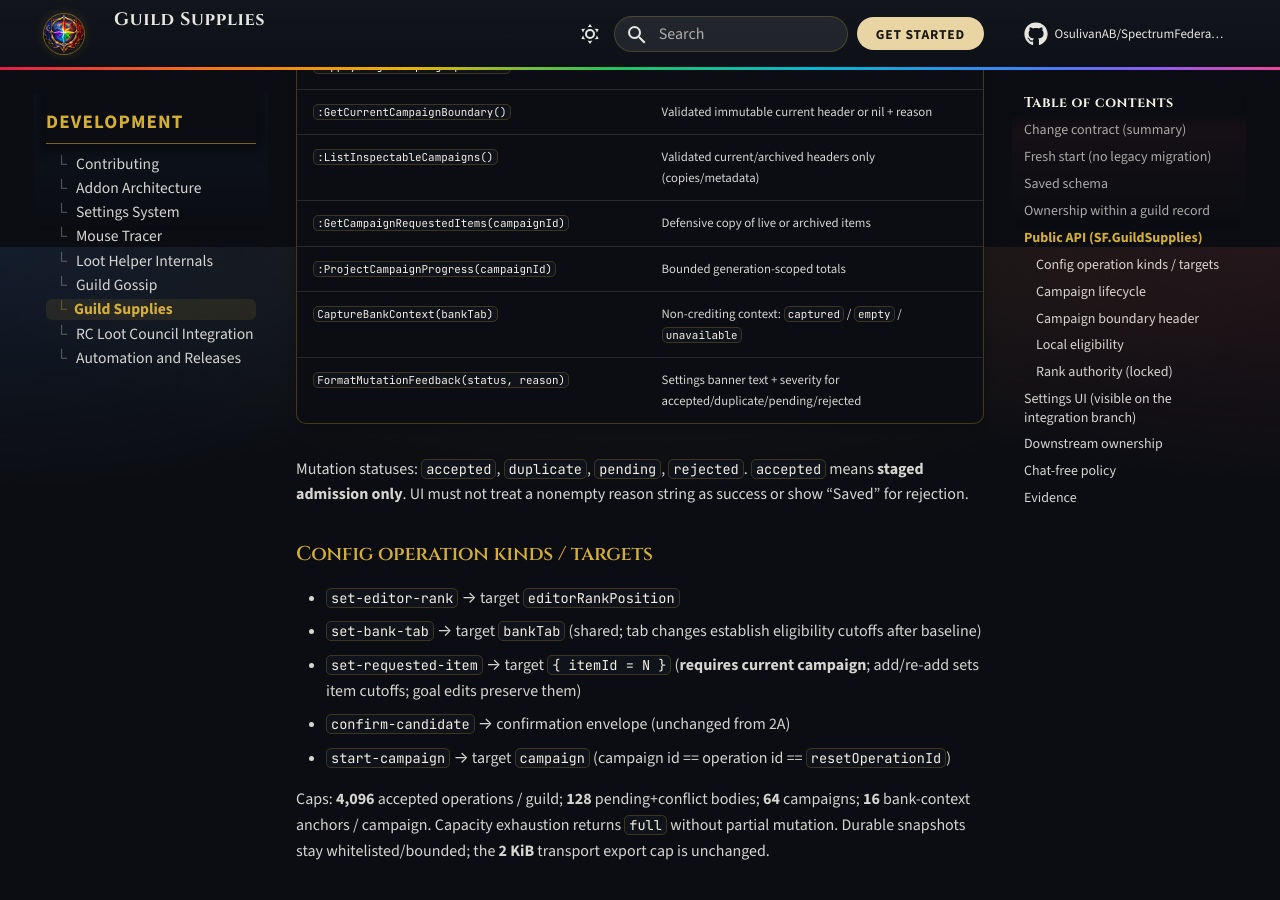
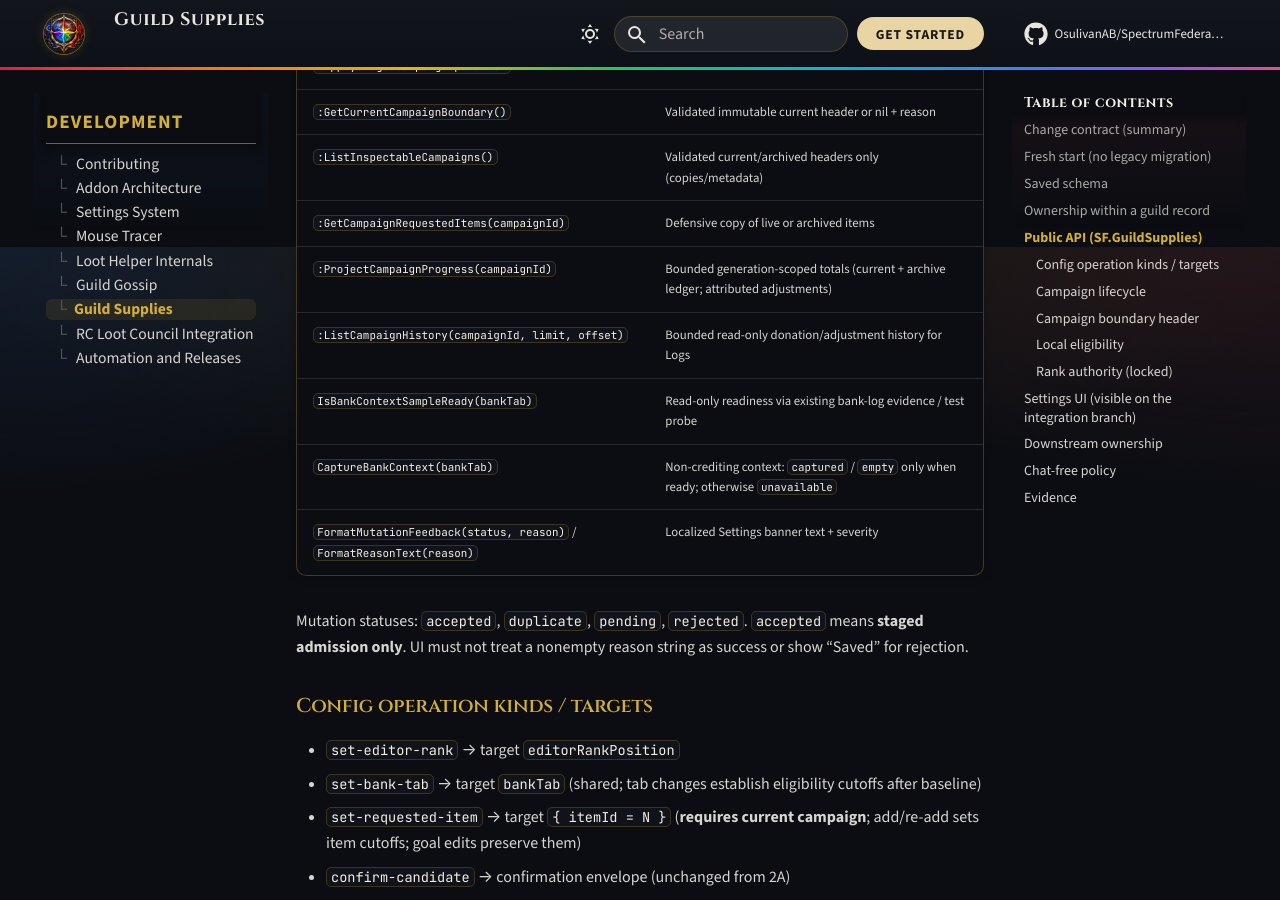
Before and after one commit to OsulivanAB/SpectrumFederation, an MkDocs documentation site: the page built from docs/development/guild-supplies/index.md, in a window 1280 px wide and 900 px high, scrolled down 3353 px. Built offline with MkDocs 1.6.1 and Material for MkDocs 9.7.7, drawn with Linux system fonts in a browser that asks for light colours; comment, search, counter and statistics services are not loaded; some of the changed text lies outside the part shown.

Commit message:
Repair PR #394 IMPLEMENT findings for Guild Supplies 2B Settings and campaigns.
Wire both pages through DefinitionRenderer Build/Refresh, supported bank-tab and
goal callbacks, editor-rank/small-guild threshold controls, dynamic help text,
localized metadata/reasons, and bound New Campaign confirmation. Require exact
canonical-body campaign equality, complete post-rejection rollback, readiness-
gated bank context, archive-aware projections with attribution, and bounded
campaign history. Extend production page-module behavioral regressions.

Co-authored-by: Anthony <OsulivanAB@users.noreply.github.com>

```diff
--- a/docs/development/guild-supplies/index.md
+++ b/docs/development/guild-supplies/index.md
@@ -85,9 +85,11 @@ SpectrumFederationDB.guildSupplies = {
 | `:GetCurrentCampaignBoundary()` | Validated immutable current header or nil + reason |
 | `:ListInspectableCampaigns()` | Validated current/archived headers only (copies/metadata) |
 | `:GetCampaignRequestedItems(campaignId)` | Defensive copy of live or archived items |
-| `:ProjectCampaignProgress(campaignId)` | Bounded generation-scoped totals |
-| `CaptureBankContext(bankTab)` | Non-crediting context: `captured` / `empty` / `unavailable` |
-| `FormatMutationFeedback(status, reason)` | Settings banner text + severity for accepted/duplicate/pending/rejected |
+| `:ProjectCampaignProgress(campaignId)` | Bounded generation-scoped totals (current + archive ledger; attributed adjustments) |
+| `:ListCampaignHistory(campaignId, limit, offset)` | Bounded read-only donation/adjustment history for Logs |
+| `IsBankContextSampleReady(bankTab)` | Read-only readiness via existing bank-log evidence / test probe |
+| `CaptureBankContext(bankTab)` | Non-crediting context: `captured` / `empty` only when ready; otherwise `unavailable` |
+| `FormatMutationFeedback(status, reason)` / `FormatReasonText(reason)` | Localized Settings banner text + severity |
 
 Mutation statuses: `accepted`, `duplicate`, `pending`, `rejected`. `accepted` means **staged admission only**. UI must not treat a nonempty reason string as success or show “Saved” for rejection.
 
@@ -134,8 +136,8 @@ Unchanged from 2A: default editor threshold 3; actual rank-name labels; GM recov
 
 | Area | Access |
 | --- | --- |
-| **Guild Supplies → Configuration** | Eligible editors / GM recovery: initialize, bank tab, New Campaign, items/goals, staged status |
-| **Guild Supplies → Logs** | Verified same-guild members: inspect current/archived campaigns, goals, progress |
+| **Guild Supplies → Configuration** | Eligible editors / GM recovery: initialize (explicit threshold for small guilds), editor rank, bank tab, New Campaign, items/goals, staged status |
+| **Guild Supplies → Logs** | Verified same-guild members: inspect current/archived campaigns, goals, progress, and bounded donation/adjustment history |
 | **Personal preferences** | Account-local reminder checkbox; available to ordinary members |
 
 Pages must show staged/inactive wording. They do not claim live bank-helper or gossip sync has switched. Guild Supplies access does not depend on Loot Helper profile/admin/session.
```
Also changed, not shown: 6 other files.
